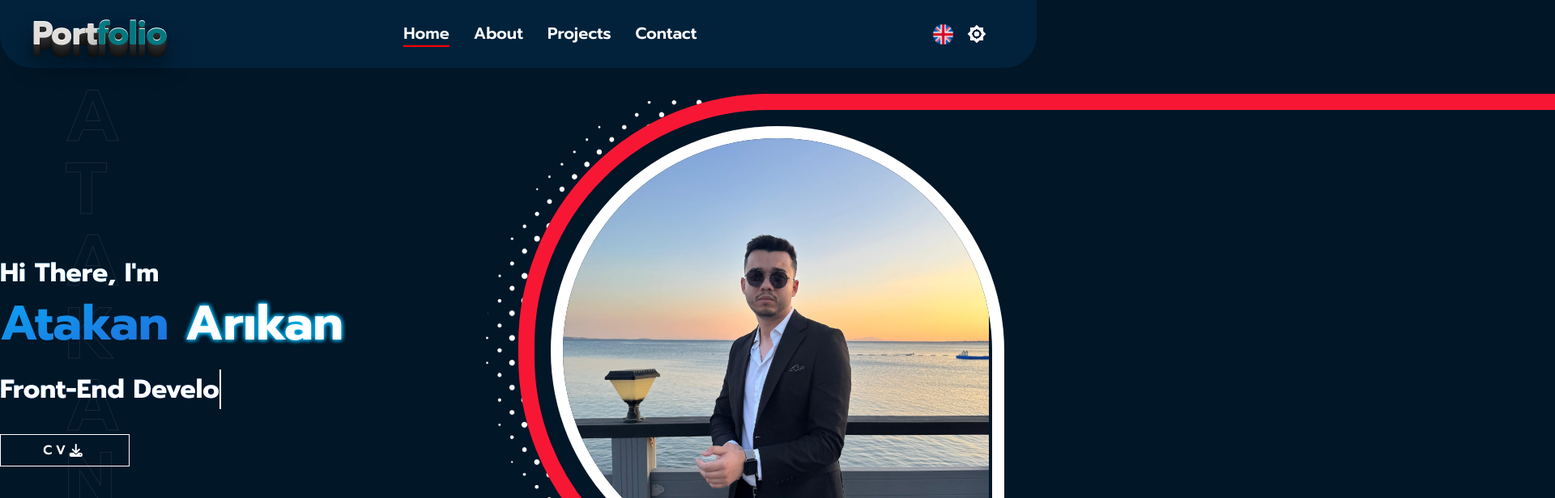
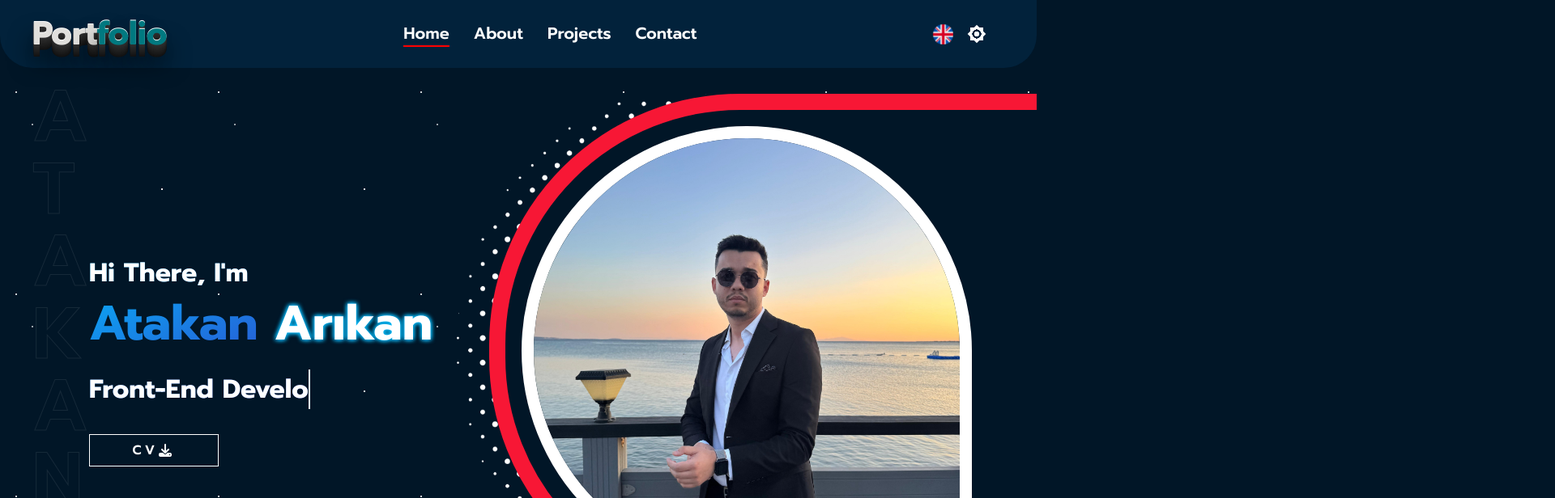
Before and after one commit to Atakanarikan0/portfolio, a React (Vite) app: page / in a window 1280 px wide. Shown: the top 616 px of the page at 81% size, 1920 px wide, since content can reach past the window. Built offline with nearby package versions, Linux system fonts and the light colour scheme.

Commit message:
buglar giderildi

```diff
--- a/src/App.css
+++ b/src/App.css
@@ -1146,6 +1146,15 @@ footer {
       }
     }
   }
+  .lg-header-content::before {
+    background-image:
+      radial-gradient(2px 2px at 20px 30px, rgba(0, 0, 0, 0.8) 50%, transparent 50%),
+      radial-gradient(2px 2px at 40px 70px, rgba(0, 0, 0, 0.8) 50%, transparent 50%),
+      radial-gradient(1px 1px at 130px 90px, rgba(0, 0, 0, 0.8) 50%, transparent 50%),
+      radial-gradient(2px 2px at 200px 150px, rgba(0, 0, 0, 0.8) 50%, transparent 50%),
+      radial-gradient(1px 1px at 300px 200px, rgba(0, 0, 0, 0.8) 50%, transparent 50%);
+
+  }
 
   .button {
     color: #333;
@@ -1279,7 +1288,7 @@ footer {
     /* left: 0; */
     opacity: 0.08;
     pointer-events: none;
-    padding-left: 10vh;
+    padding-left: 5vh;
     text-align: left;
 
     h5 {
@@ -1300,12 +1309,10 @@ footer {
     color: rgb(247, 23, 53);
   }
 
-  .container {
+  .header {
     max-width: 1320px;
     margin-inline: auto;
-  }
-
-  .header {
+
     border-radius: 0 0 40px 40px;
 
     h1 {
@@ -1346,21 +1353,22 @@ footer {
 
   .lg-header-content {
     display: flex;
-    margin-inline: auto;
+    justify-content: center;
     padding-bottom: 100px;
     align-items: center;
-    flex-wrap: wrap;
     min-height: 100vh !important;
     position: relative;
+    overflow: hidden;
+
+
 
     .lg-text {
       flex: 0 0 auto;
-      width: 50%;
+      margin-inline: 70px;
     }
 
     .lg-img {
       flex: 0 0 auto;
-      width: 50%;
     }
 
     .home-avatar-box {
@@ -1439,6 +1447,23 @@ footer {
 
   }
 
+  .lg-header-content::before {
+    content: "";
+    position: absolute;
+    inset: 0;
+    background: transparent;
+    background-image:
+      radial-gradient(2px 2px at 20px 30px, rgba(255,255,255,0.8) 50%, transparent 50%),
+      radial-gradient(2px 2px at 40px 70px, rgba(255,255,255,0.6) 50%, transparent 50%),
+      radial-gradient(1px 1px at 130px 90px, rgba(255,255,255,0.7) 50%, transparent 50%),
+      radial-gradient(2px 2px at 200px 150px, rgba(255,255,255,0.9) 50%, transparent 50%),
+      radial-gradient(1px 1px at 300px 200px, rgba(255,255,255,0.6) 50%, transparent 50%);
+    background-repeat: repeat;
+    background-size: 250px 250px;
+    animation: starsMove 120s linear infinite;
+    z-index: 0;
+  }
+
   .button {
     color: #FFF;
     margin-left: 0;
@@ -1459,6 +1484,10 @@ footer {
   }
 
   .main-content {
+    max-width: 1320px;
+    margin-inline: auto;
+
+
     .lead {
       line-height: 50px;
       font-size: 25px;
@@ -1503,6 +1532,10 @@ footer {
   }
 
   footer {
+    max-width: 1320px;
+    margin-inline: auto;
+
+
     border-radius: 40px 40px 0 0;
     background: rgb(2, 34, 59);
     padding-top: 25px;
@@ -1538,6 +1571,17 @@ footer {
 
 }
 
+@keyframes starsMove {
+  from { background-position: 0 0; }
+  to { background-position: 1000px 1000px; }
+}
+
+@keyframes twinkle {
+  0% { opacity: 0.3; }
+  50% { opacity: 0.7; }
+  100% { opacity: 0.3; }
+}
+
 @keyframes spin {
   0% {
     transform: rotate(0deg);
```
